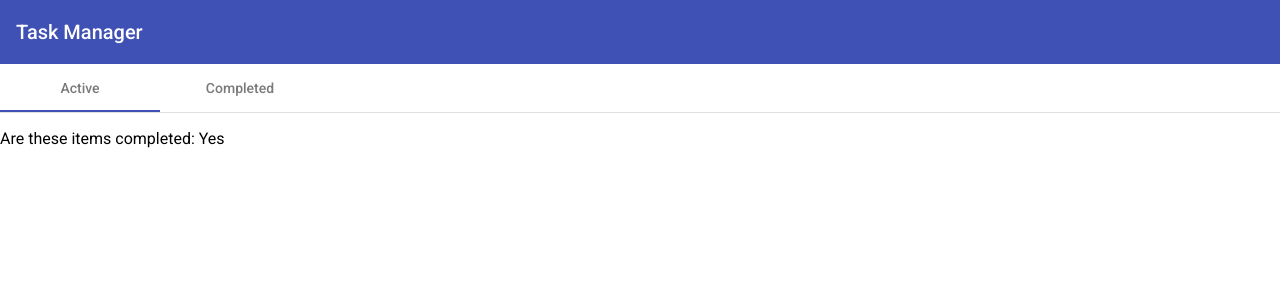
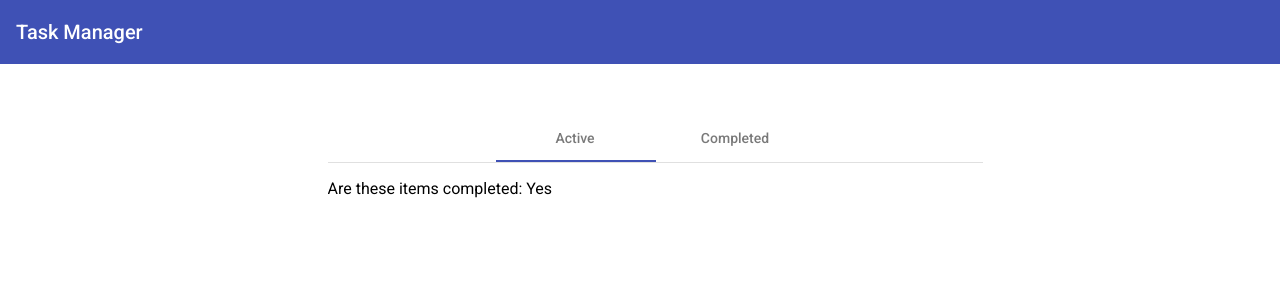
Before and after one commit to mattgills/task-angular-frontend, an Angular app: page / in a window 1280 px wide. Shown: the top 300 px of the page. Built offline with nearby package versions, Linux system fonts and the light colour scheme.

Commit message:
Adds bootstrap grid and centers task container component using this grid.

```diff
--- a/angular.json
+++ b/angular.json
@@ -24,6 +24,7 @@
               "src/assets"
             ],
             "styles": [
+              "src/bootstrap_features.scss",
               "./node_modules/@angular/material/prebuilt-themes/indigo-pink.css",
               "src/styles.css"
             ],
@@ -89,6 +90,7 @@
               "src/assets"
             ],
             "styles": [
+              "src/bootstrap_features.scss",
               "./node_modules/@angular/material/prebuilt-themes/indigo-pink.css",
               "src/styles.css"
             ],
--- a/package.json
+++ b/package.json
@@ -21,6 +21,7 @@
     "@angular/platform-browser": "~9.1.3",
     "@angular/platform-browser-dynamic": "~9.1.3",
     "@angular/router": "~9.1.3",
+    "bootstrap": "^4.5.2",
     "rxjs": "~6.5.4",
     "tslib": "^1.10.0",
     "zone.js": "~0.10.2"
--- /dev/null
+++ b/src/_variables.scss
@@ -0,0 +1,4 @@
+$link-color: #40c4ff;
+$link-hover-color: currentColor;
+$link-hover-decoration: none;
+$label-margin-bottom: 0;
--- a/src/app/task-container/task-container.component.css
+++ b/src/app/task-container/task-container.component.css
@@ -0,0 +1,3 @@
+.row {
+    margin-top: 50px;
+}
--- a/src/app/task-container/task-container.component.html
+++ b/src/app/task-container/task-container.component.html
@@ -1,4 +1,6 @@
-<mat-tab-group animationDuration="0ms">
+<div class="row">
+    <div class="col-md-6 offset-3">
+        <mat-tab-group mat-align-tabs="center" animationDuration="0ms">
             <mat-tab label="Active">
                 <app-task-list [completed]="true"></app-task-list>
             </mat-tab>
@@ -6,3 +8,5 @@
                 <app-task-list [completed]="false"></app-task-list>
             </mat-tab>
         </mat-tab-group>
+    </div>
+</div>
--- /dev/null
+++ b/src/bootstrap_features.scss
@@ -0,0 +1,5 @@
+@import "variables";
+@import "~bootstrap/scss/functions";
+@import "~bootstrap/scss/variables";
+@import "~bootstrap/scss/mixins";
+@import "~bootstrap/scss/grid";
```
Also changed, not shown: 1 other file (tests, documents, lock files or other folders). Lines whose indentation alone changed are shown as unchanged.
